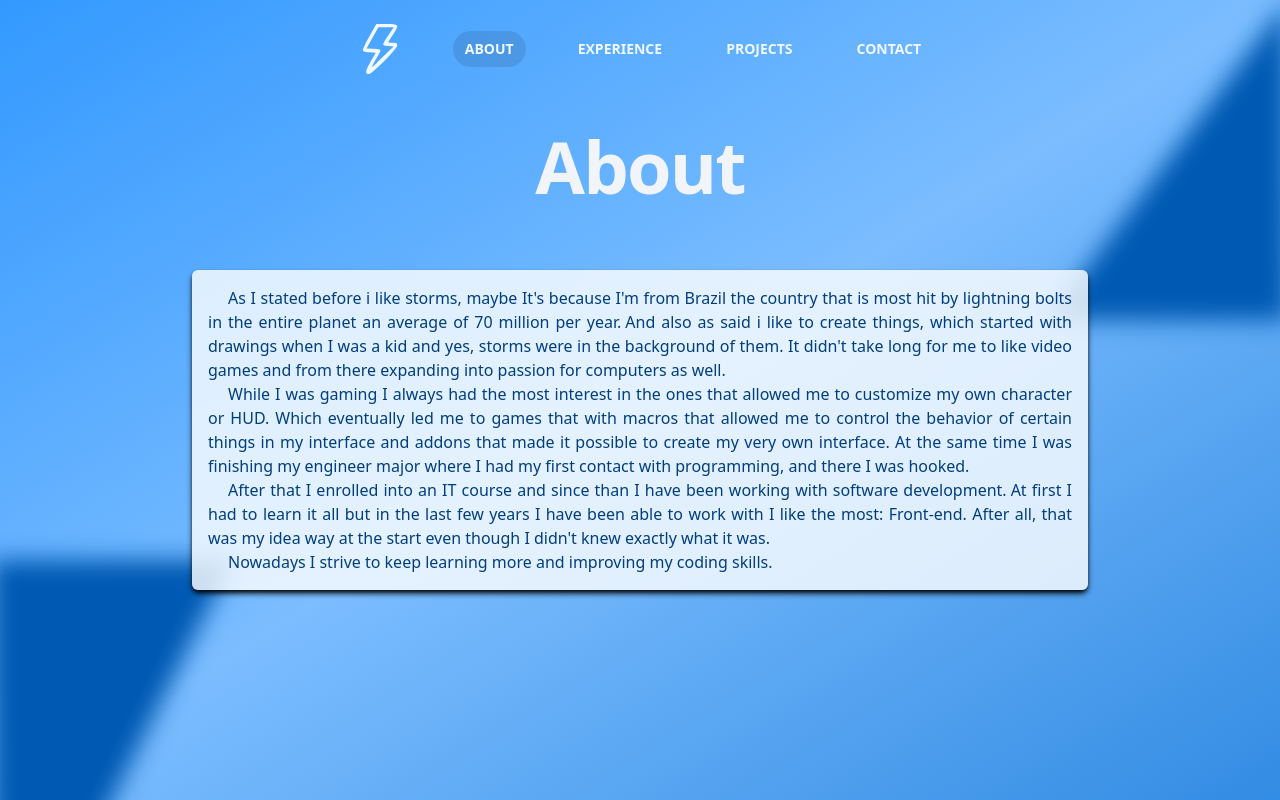
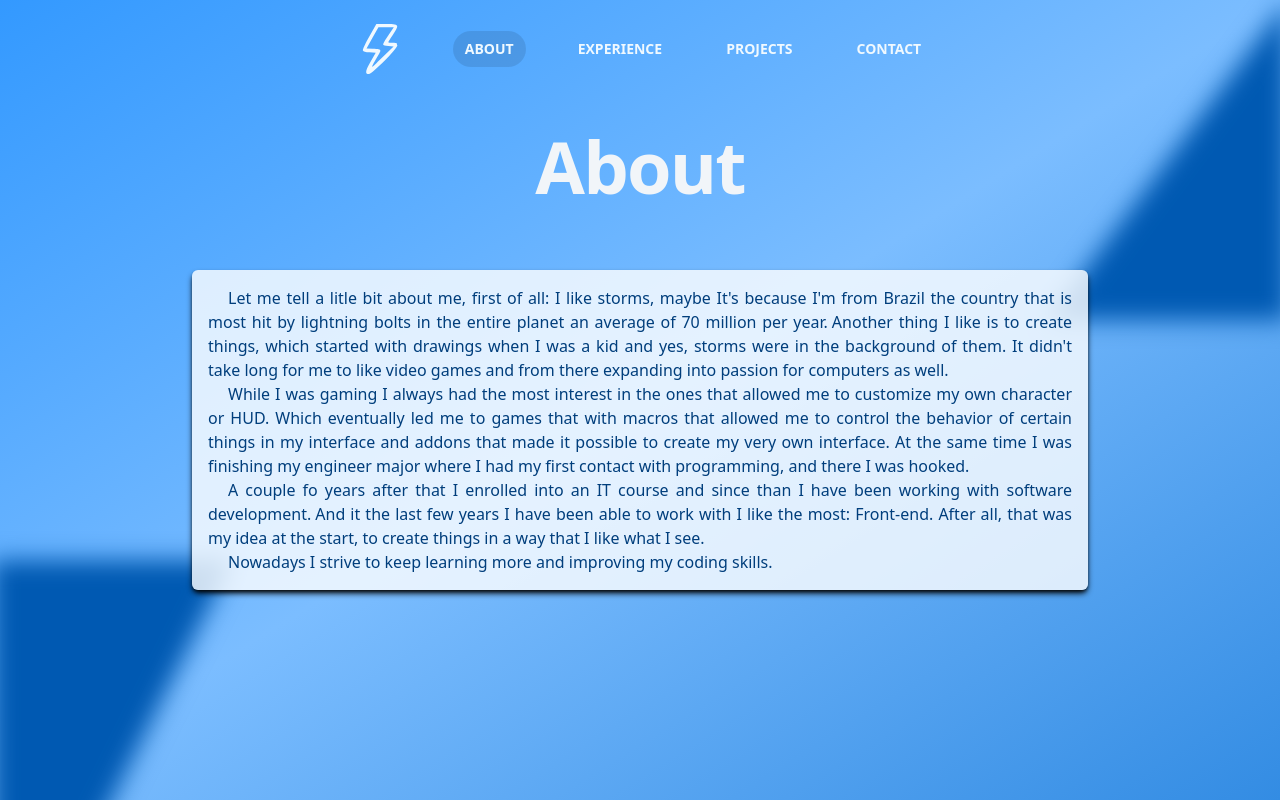
Before and after one commit to carlosavjr513/portfolio, a Next.js app: page /about in a window 1280 px wide. Built offline with nearby package versions, Linux system fonts and the light colour scheme.

Commit message:
aboutme revision

```diff
--- a/src/pages/about.tsx
+++ b/src/pages/about.tsx
@@ -11,12 +11,13 @@ const About: NextPage = () => {
       <Card className="max-w-4xl p-4 text-justify text-maelstrom-700">
         <p>
           <span className="ml-5">
-            As I stated before i like storms, maybe It&apos;s because I&apos;m
-            from Brazil the country that is most hit by lightning bolts in the
-            entire planet an average of 70 million per year.
+            Let me tell a litle bit about me, first of all: I like storms, maybe
+            It&apos;s because I&apos;m from Brazil the country that is most hit
+            by lightning bolts in the entire planet an average of 70 million per
+            year.
           </span>
           <span className="ml-1">
-            And also as said i like to create things, which started with
+            Another thing I like is to create things, which started with
             drawings when I was a kid and yes, storms were in the background of
             them. It didn&apos;t take long for me to like video games and from
             there expanding into passion for computers as well.
@@ -35,14 +36,13 @@ const About: NextPage = () => {
         </p>
         <p>
           <span className="ml-5">
-            After that I enrolled into an IT course and since than I have been
-            working with software development.
+            A couple fo years after that I enrolled into an IT course and since
+            than I have been working with software development.
           </span>
           <span className="ml-1">
-            At first I had to learn it all but in the last few years I have been
-            able to work with I like the most: Front-end. After all, that was my
-            idea way at the start even though I didn&apos;t knew exactly what it
-            was.
+            And it the last few years I have been able to work with I like the
+            most: Front-end. After all, that was my idea at the start, to create
+            things in a way that I like what I see.
           </span>
         </p>
         <p>
```
Also changed, not shown: public/img/underConstruction.webp (deleted).
